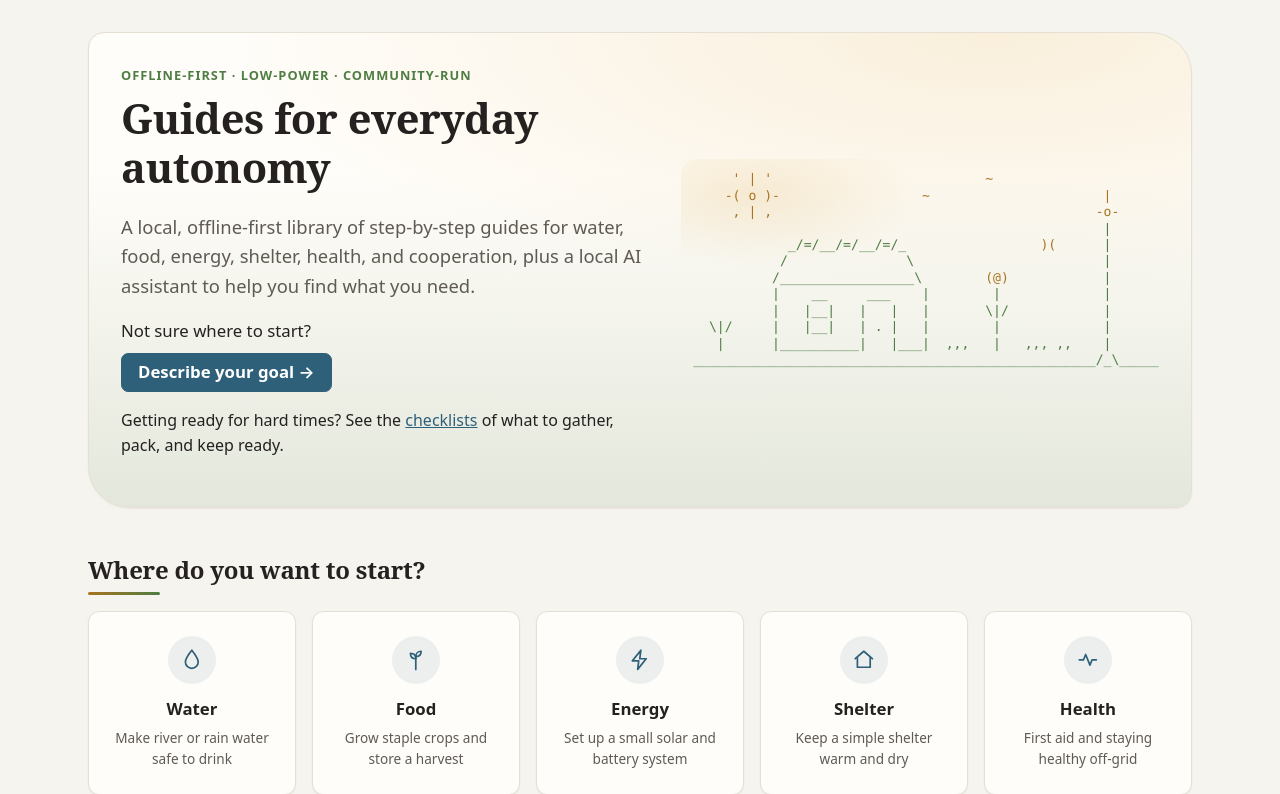
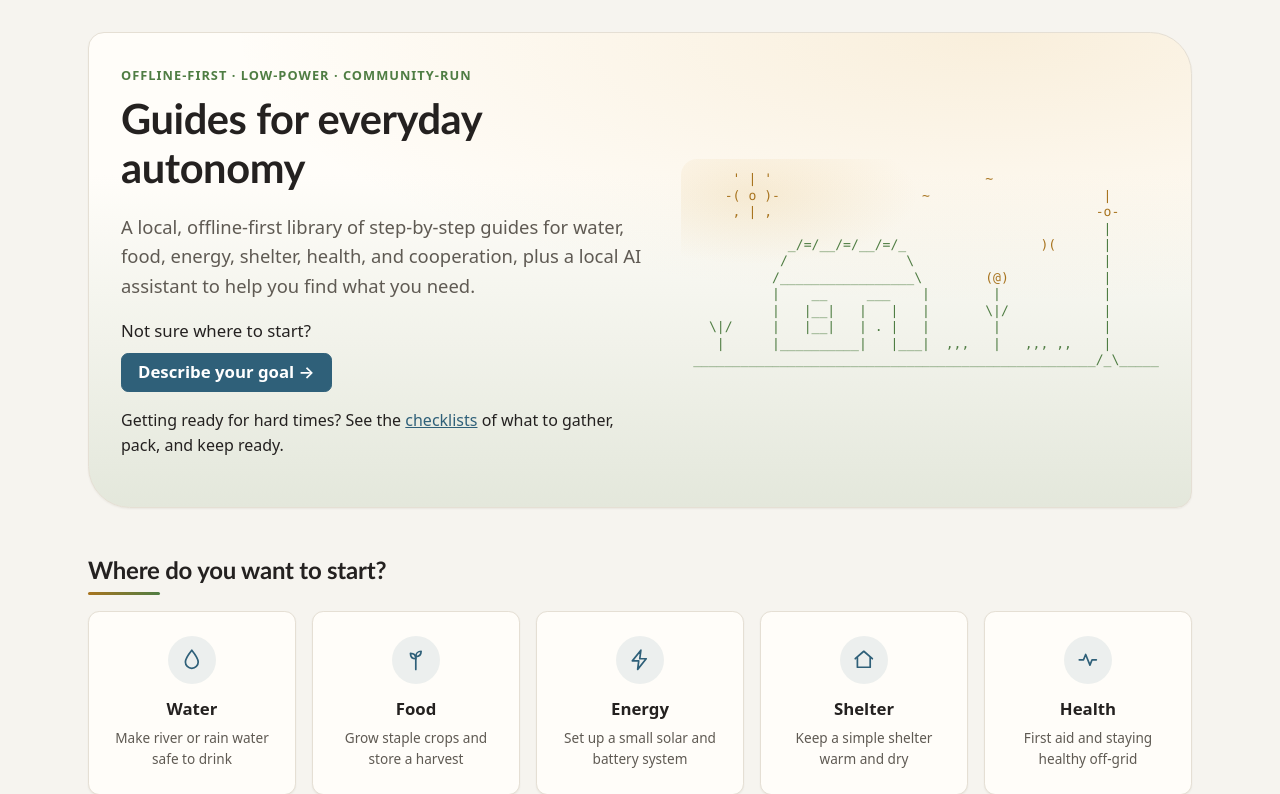
Before and after one commit to richardkfm/horizon, a FastAPI app: page / in a window 1280 px wide. Shown: the part 65-859 px from the top of the page. Run offline with FastAPI, Linux system fonts and the light colour scheme; parts of the project's set-up code (start-up, migrations or seed data) failed here and were passed over.

Commit message:
Switch heading font from serif to its own conservative sans
The serif stack still read too close to the previous default. Headings
now use a dedicated --font-heading token (Optima/Lucida Grande on Mac,
Franklin Gothic Medium/Trebuchet MS on Windows, Noto Sans on Linux) kept
separate from body copy's --font-sans, for a plain, sturdy look that
doesn't reduce to system-ui/Segoe/Roboto OS chrome.

```diff
--- a/src/horizon/web/static/app.css
+++ b/src/horizon/web/static/app.css
@@ -57,16 +57,17 @@
   --diagram-glow: none;
   --diagram-depth: inset 0 1px 3px rgba(31, 28, 24, 0.05);
 
-  /* Type: system serif for display, system sans for everything else — both
-     resolve to fonts already on the device, so the UI stays fully offline.
-     Headings deliberately skip the generic Georgia/Times New Roman fallback
-     chain (too "default browser") in favour of each platform's own
-     book-quality text serif — Charter on macOS/iOS, Constantia on Windows,
-     Noto Serif on most Linux desktops — for a calmer, more distinctive
-     printed-guide feel without reaching for anything stylised. */
+  /* Type: system sans for body copy, a separate system sans for headings —
+     both resolve to fonts already on the device, so the UI stays fully
+     offline. Headings deliberately avoid --font-sans's system-ui/Segoe/Roboto
+     stack (too close to the generic "OS chrome" look) in favour of each
+     platform's older humanist/grotesque workhorse — Optima or Lucida Grande
+     on macOS/iOS, Franklin Gothic Medium or Trebuchet MS on Windows, Noto
+     Sans on most Linux desktops — plain and sturdy rather than geometric or
+     trendy. */
   --font-sans: system-ui, -apple-system, "Segoe UI", Roboto, sans-serif;
-  --font-serif: Charter, "Bitstream Charter", Constantia, "Noto Serif",
-    "Liberation Serif", serif;
+  --font-heading: Optima, "Lucida Grande", "Franklin Gothic Medium",
+    "Trebuchet MS", "Noto Sans", sans-serif;
   /* Soft, rounded stack for the wordmark, echoing the horizon logo. Resolves to
      fonts already on the device, so the brand stays fully offline. */
   --font-rounded: ui-rounded, "SF Pro Rounded", "Hiragino Maru Gothic ProN",
@@ -220,7 +221,7 @@ body {
 /* Typography -------------------------------------------------------------- */
 
 h1, h2, h3 {
-  font-family: var(--font-serif);
+  font-family: var(--font-heading);
   font-weight: 600;
   line-height: 1.2;
   letter-spacing: -0.01em;
```
Also changed, not shown: CHANGELOG.md.
